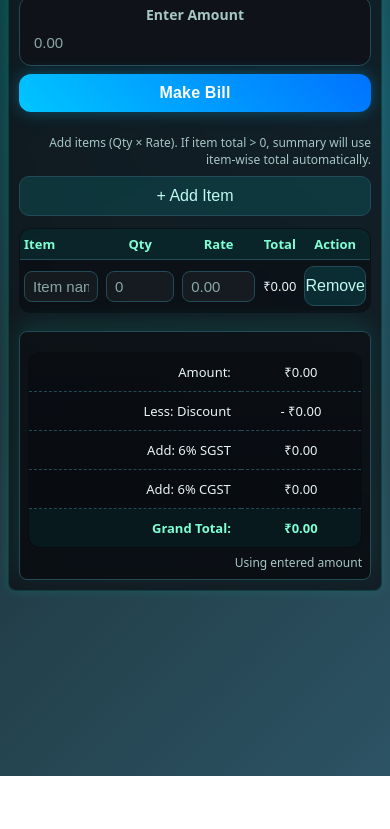
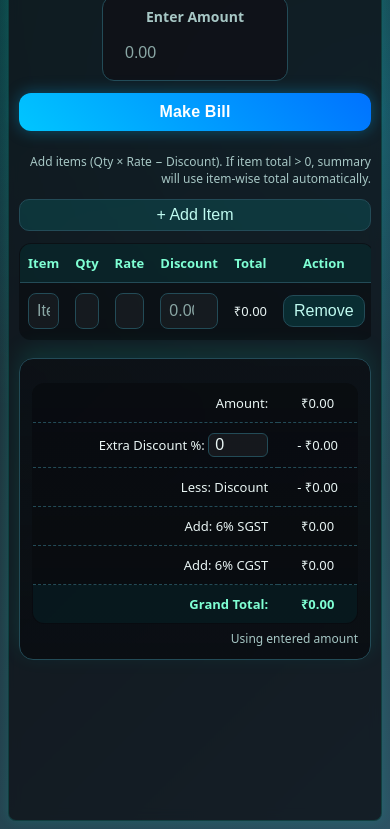
Before and after one commit to sahilsync07/sbe-malkangiri-bill, a plain HTML site: page index.html in a window 390 px wide. Both pictures are taken after a click on the button "Make Bill". Shown: the part 68-897 px from the top of the page. Before the commit the page ends 844 px from the top, so only its background shows below. Drawn offline with Linux system fonts and the light colour scheme.

Commit message:
Fixed some changes

```diff
--- a/index.html
+++ b/index.html
@@ -3,9 +3,9 @@
 
 <head>
     <meta charset="UTF-8" />
+    <meta name="viewport" content="width=device-width, initial-scale=1.0" />
     <title>SBE, Malkangiri</title>
     <style>
-    /* === Aurora Borealis Dark Theme === */
         :root {
             --bg1: #0f2027;
             --bg2: #203a43;
@@ -18,6 +18,7 @@
             --muted: #a7c7c5;
             --accent1: #00c6ff;
             --accent2: #0072ff;
+        }
 
         * {
             box-sizing: border-box
@@ -42,55 +43,83 @@
             border: 1px solid rgba(0, 255, 213, .15);
             border-radius: 16px;
             padding: 24px;
+            padding-bottom: 120px;
+            /* Extra space prevents summary overlap */
             box-shadow: 0 0 28px rgba(0, 255, 213, .18), inset 0 0 12px rgba(0, 255, 213, .06);
             backdrop-filter: blur(6px);
+        }
+
+        .table-container {
+            width: 100%;
+            overflow-x: auto;
         }
 
         @media (max-width: 600px) {
             body {
                 padding: 8px;
             }
+
             .container {
                 padding: 10px;
+                padding-bottom: 160px;
                 border-radius: 8px;
-                box-shadow: 0 0 12px rgba(0,255,213,.12);
+                box-shadow: 0 0 12px rgba(0, 255, 213, .12);
             }
+
             h2 {
                 font-size: 1.2rem;
             }
+
             .row {
                 flex-direction: column;
                 gap: 8px;
                 align-items: stretch;
             }
+
             .field {
                 flex-direction: column;
                 gap: 4px;
                 padding: 8px 6px;
             }
-            input[type="number"], input[type="text"] {
+
+            input[type="number"],
+            input[type="text"] {
                 width: 100%;
                 font-size: 15px;
                 padding: 6px 8px;
             }
-            .btn, .btn-mini {
+
+            .btn,
+            .btn-mini {
                 width: 100%;
                 padding: 10px 0;
                 font-size: 1rem;
             }
-            table, .totals {
+
+            table,
+            .totals {
                 font-size: 13px;
             }
-            th, td {
+
+            th,
+            td {
                 padding: 6px 4px;
             }
+
             .col-actions {
                 width: 60px;
             }
+
             .summary {
-                padding: 8px;
+                position: static;
+                margin-top: 18px;
+                box-shadow: none;
+                width: 100%;
                 border-radius: 8px;
             }
+
+            .table-container {
+                overflow-x: auto;
             }
         }
 
@@ -103,7 +132,6 @@
             font-weight: 700;
         }
 
-        /* Controls */
         .row {
             display: flex;
             gap: 12px;
@@ -163,7 +191,6 @@
             transform: translateY(1px)
         }
 
-        /* Items table */
         #itemSection {
             display: none;
             margin-top: 16px;
@@ -222,7 +249,6 @@
             background: rgba(0, 200, 200, .25)
         }
 
-        /* Bottom summary (fixed within container) */
         .summary {
             position: sticky;
             bottom: 0;
@@ -270,7 +296,6 @@
 <body>
     <div class="container">
         <h2>SBE, Malkangiri</h2>
-
         <!-- Top controls -->
         <div class="row" style="margin-bottom:12px;">
             <div class="field">
@@ -279,21 +304,22 @@
             </div>
             <button class="btn" onclick="showItems()">Make Bill</button>
         </div>
-
-        <!-- Item-wise section (hidden until Make Bill) -->
+        <!-- Item-wise section -->
         <div id="itemSection">
             <div class="row" style="justify-content:space-between; margin-top:4px;">
-                <div class="muted">Add items (Qty × Rate). If item total &gt; 0, summary will use item-wise total
+                <div class="muted">Add items (Qty × Rate − Discount). If item total &gt; 0, summary will use item-wise
+                    total
                     automatically.</div>
                 <button class="btn-mini" onclick="addRow()">+ Add Item</button>
             </div>
-
+            <div class="table-container">
                 <table>
                     <thead>
                         <tr>
                             <th class="col-item">Item</th>
                             <th>Qty</th>
                             <th>Rate</th>
+                            <th>Discount</th>
                             <th>Total</th>
                             <th class="col-actions">Action</th>
                         </tr>
@@ -301,13 +327,22 @@
                     <tbody id="itemsBody"><!-- starts empty --></tbody>
                 </table>
             </div>
-
-        <!-- Common, fixed bottom summary (always visible) -->
+        </div>
+        <!-- Summary -->
         <div class="summary">
             <table class="totals">
                 <tr>
                     <td class="right">Amount:</td>
                     <td id="sum-amount">₹0.00</td>
+                </tr>
+                <tr>
+                    <td class="right">
+                        Extra Discount %:
+                        <input id="extraDiscountPercent" type="number" min="0" max="100" step="0.01" value="0"
+                            style="width:60px; background:rgba(255,255,255,.05); border:1px solid var(--line); color:var(--text); border-radius:6px; padding:2px 6px;"
+                            oninput="recalc()" />
+                    </td>
+                    <td id="sum-extra-discount">- ₹0.00</td>
                 </tr>
                 <tr>
                     <td class="right">Less: Discount</td>
@@ -329,60 +364,48 @@
             <div class="muted" id="sourceNote"></div>
         </div>
     </div>
-
     <script>
-        // precise GST-inclusive extraction: 12/112 (no UI display of the percentage)
-        const DISCOUNT_FRACTION = 12 / 112; // 0.10714285714285714
-
+        // GST extraction factor
+        const DISCOUNT_FRACTION = 12 / 112;
         const itemsBody = document.getElementById('itemsBody');
         const amountInput = document.getElementById('amount');
-
         function fmt(n) { return "₹" + (isFinite(n) ? n.toFixed(2) : "0.00"); }
-
         function showItems() {
             const sec = document.getElementById('itemSection');
-            if (sec.style.display !== 'block') {
-                sec.style.display = 'block';
-            }
-            // If no rows yet, add one starter row
+            if (sec.style.display !== 'block') sec.style.display = 'block';
             if (itemsBody.children.length === 0) addRow();
         }
-
         function addRow() {
             const tr = document.createElement('tr');
             tr.innerHTML = `
                 <td class="col-item"><input type="text" placeholder="Item name" oninput="recalc()" /></td>
                 <td><input type="number" min="0" step="1" placeholder="0" oninput="recalc()" /></td>
                 <td><input type="number" min="0" step="0.01" placeholder="0.00" oninput="recalc()" /></td>
+                <td><input type="number" min="0" step="0.01" placeholder="0.00" oninput="recalc()" /></td>
                 <td class="rowTotal">₹0.00</td>
                 <td class="col-actions"><button class="btn-mini" onclick="removeRow(this)">Remove</button></td>
             `;
             itemsBody.appendChild(tr);
         }
-
         function removeRow(btn) {
-            const tr = btn.closest('tr');
-            tr.remove();
+            btn.closest('tr').remove();
             recalc();
         }
-
         function computeItemsSubtotal() {
             let subtotal = 0;
             [...itemsBody.children].forEach(tr => {
-                const qty = parseFloat(tr.children[1].querySelector('input').value) || 0;
-                const rate = parseFloat(tr.children[2].querySelector('input').value) || 0;
-                const total = qty * rate;
-                tr.querySelector('.rowTotal').textContent = fmt(total).replace('₹', ''); // show number only in cell
+                const qty = parseFloat(tr.children[4].querySelector('input').value) || 0;
+                const rate = parseFloat(tr.children[5].querySelector('input').value) || 0;
+                const discount = parseFloat(tr.children[6].querySelector('input').value) || 0;
+                const total = qty * rate - discount;
+                tr.querySelector('.rowTotal').textContent = (isFinite(total) ? "₹" + total.toFixed(2) : "₹0.00");
                 subtotal += total;
             });
             return subtotal;
         }
-
         function getActiveSubtotal() {
             const itemsSubtotal = computeItemsSubtotal();
             const amount = parseFloat(amountInput.value) || 0;
-
-            // If any positive item-wise total exists, prefer item-wise; else use direct amount.
             if (itemsSubtotal > 0) {
                 updateSourceNote('Using item-wise total');
                 return itemsSubtotal;
@@ -391,27 +414,26 @@
                 return amount;
             }
         }
-
         function updateSourceNote(msg) {
             document.getElementById('sourceNote').textContent = msg;
         }
-
         function recalc() {
-            const subtotal = getActiveSubtotal();
-
-            const discount = subtotal * DISCOUNT_FRACTION;   // hidden 10.714... logic
-            const sgst = discount / 2;
-            const cgst = discount / 2;
-            const grand = subtotal; // (subtotal - discount + sgst + cgst) equals subtotal
-
+            let subtotal = getActiveSubtotal();
+            const extraPercent = parseFloat(document.getElementById('extraDiscountPercent').value) || 0;
+            const extraDiscount = subtotal * (extraPercent / 100);
+            const discountBase = subtotal - extraDiscount;
+            const discount = discountBase * DISCOUNT_FRACTION;
+            const taxable = discountBase - discount;
+            const sgst = taxable * 0.06;
+            const cgst = taxable * 0.06;
+            const grand = taxable + sgst + cgst;
             document.getElementById('sum-amount').textContent = fmt(subtotal);
-            document.getElementById('sum-discount').textContent = "- " + fmt(discount).replace('₹', '₹');
+            document.getElementById('sum-extra-discount').textContent = "- " + fmt(extraDiscount);
+            document.getElementById('sum-discount').textContent = "- " + fmt(discount);
             document.getElementById('sum-sgst').textContent = fmt(sgst);
             document.getElementById('sum-cgst').textContent = fmt(cgst);
             document.getElementById('sum-grand').textContent = fmt(grand);
         }
-
-        // Initial render with zeros visible
         recalc();
     </script>
 </body>
```
Lines whose indentation alone changed are shown as unchanged.
